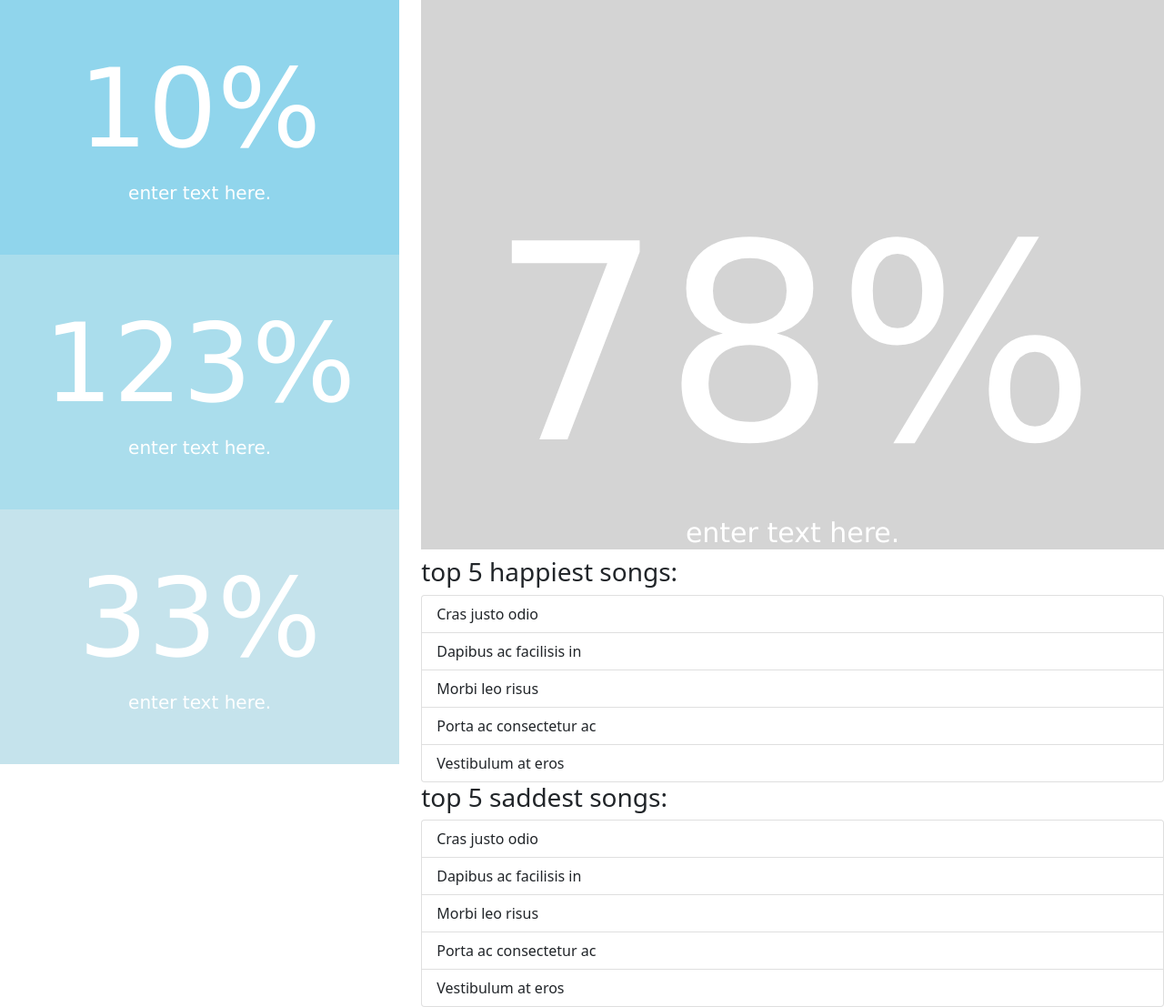
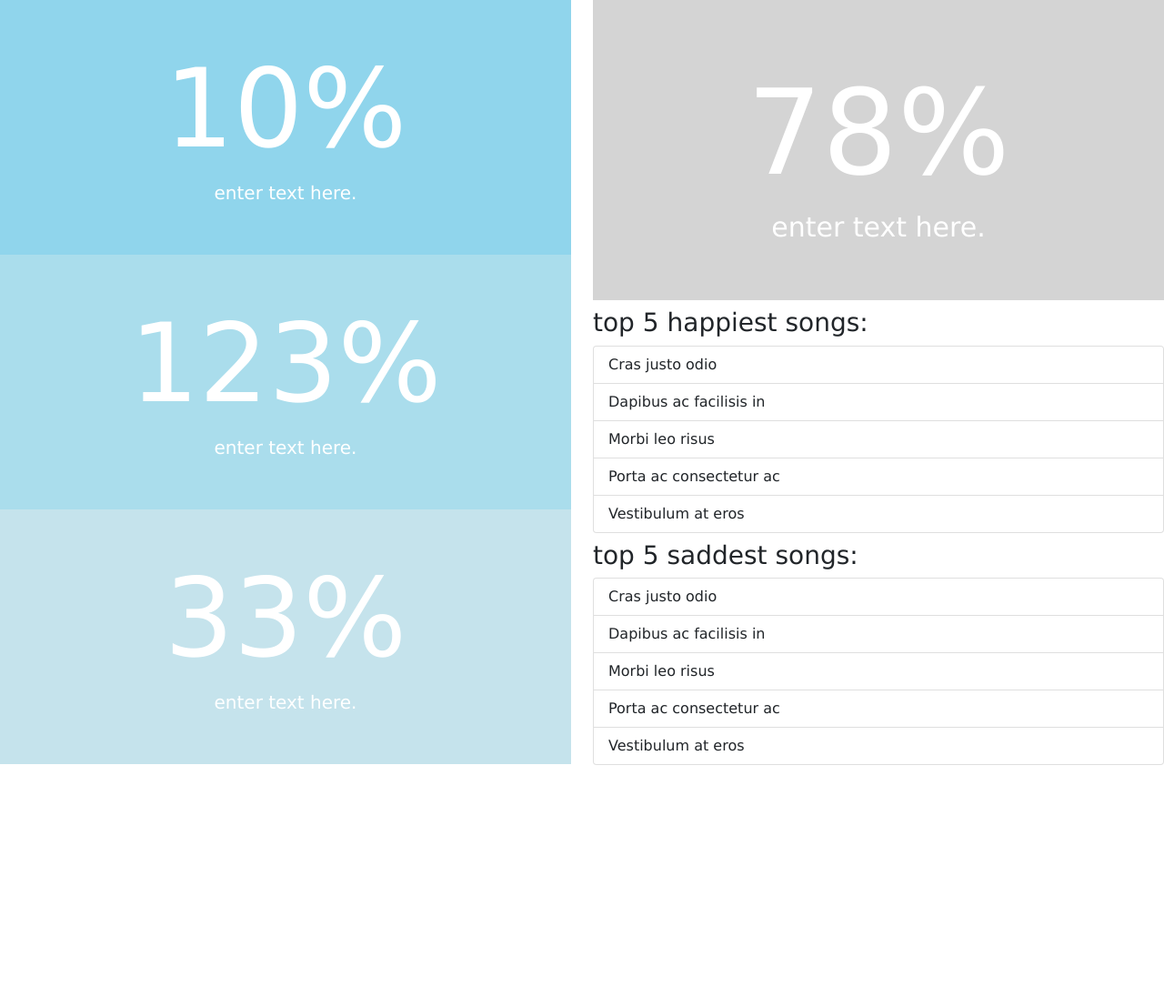
Before and after one commit to christopherruano/Moodsic, a Python web app: template templates/homepage.html in a window 1280 px wide. Shown: the part 102-1209 px from the top of the page at 91% size. After the commit the page ends 943 px from the top, so only its background shows below. Run offline with Jinja, Linux system fonts and the light colour scheme; the template is opened without the code that fills it, so the values that code supplies are empty.

Commit message:
Update styles.css

```diff
--- a/static/styles.css
+++ b/static/styles.css
@@ -30,9 +30,9 @@
 }
 .homepage_l {
 	text-align: center;
-	font-size: 300px;
+	font-size: 130px;
 	color: white;
-	padding-top: 200px;
+	padding-top: 68px;
 	padding-right: 75px;
 	padding-left: 75px;
 	font-family: "Century Gothic", CenturyGothic, Geneva, AppleGothic, sans-serif;
@@ -41,6 +41,7 @@
 	text-align: center;
 	font-size: 30px;
 	color: white;
+	padding-bottom: 62px;
 	font-family: "Century Gothic", CenturyGothic, Geneva, AppleGothic, sans-serif;
 }
 .nav_t {
@@ -50,3 +51,10 @@
 	padding: 10px;
 	font-family: "Century Gothic", CenturyGothic, Geneva, AppleGothic, sans-serif;
 }
+#table {
+	font-family: "Century Gothic", CenturyGothic, Geneva, AppleGothic, sans-serif;
+}
+#sub {
+	padding-top:8px;
+
+}
```
